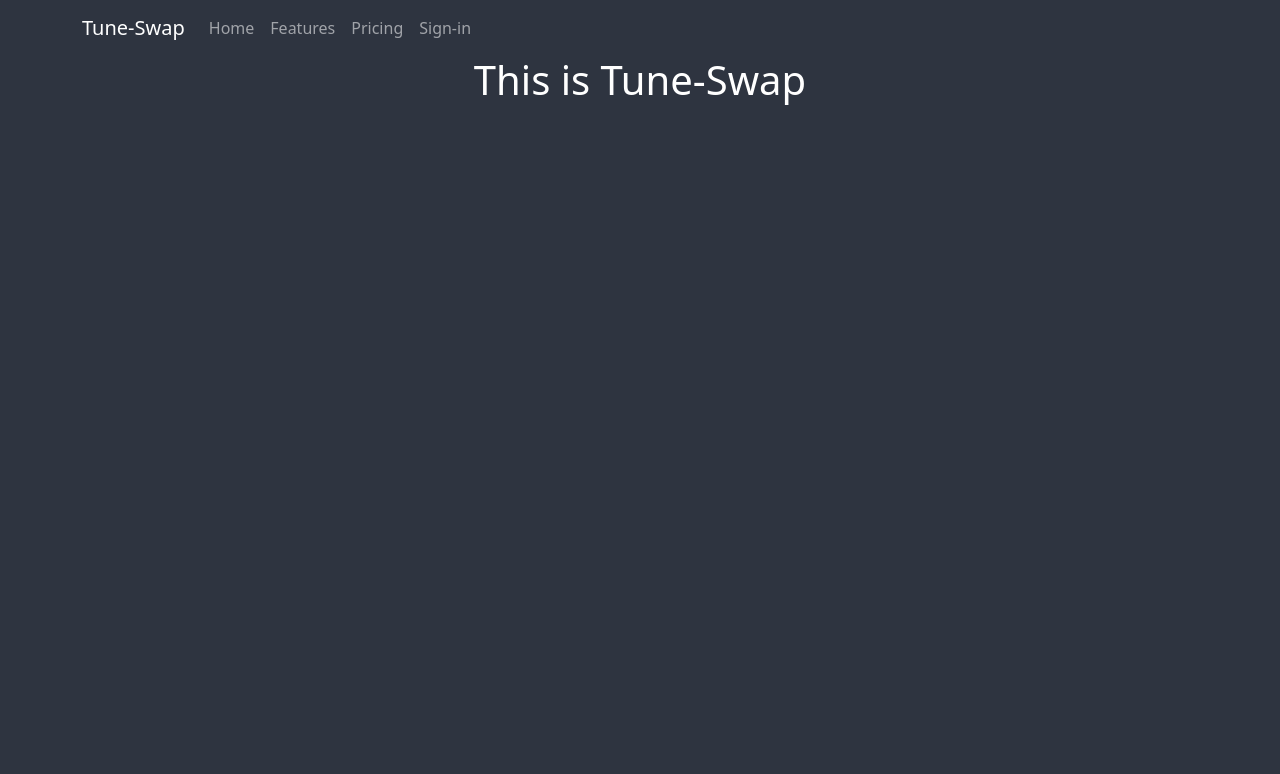
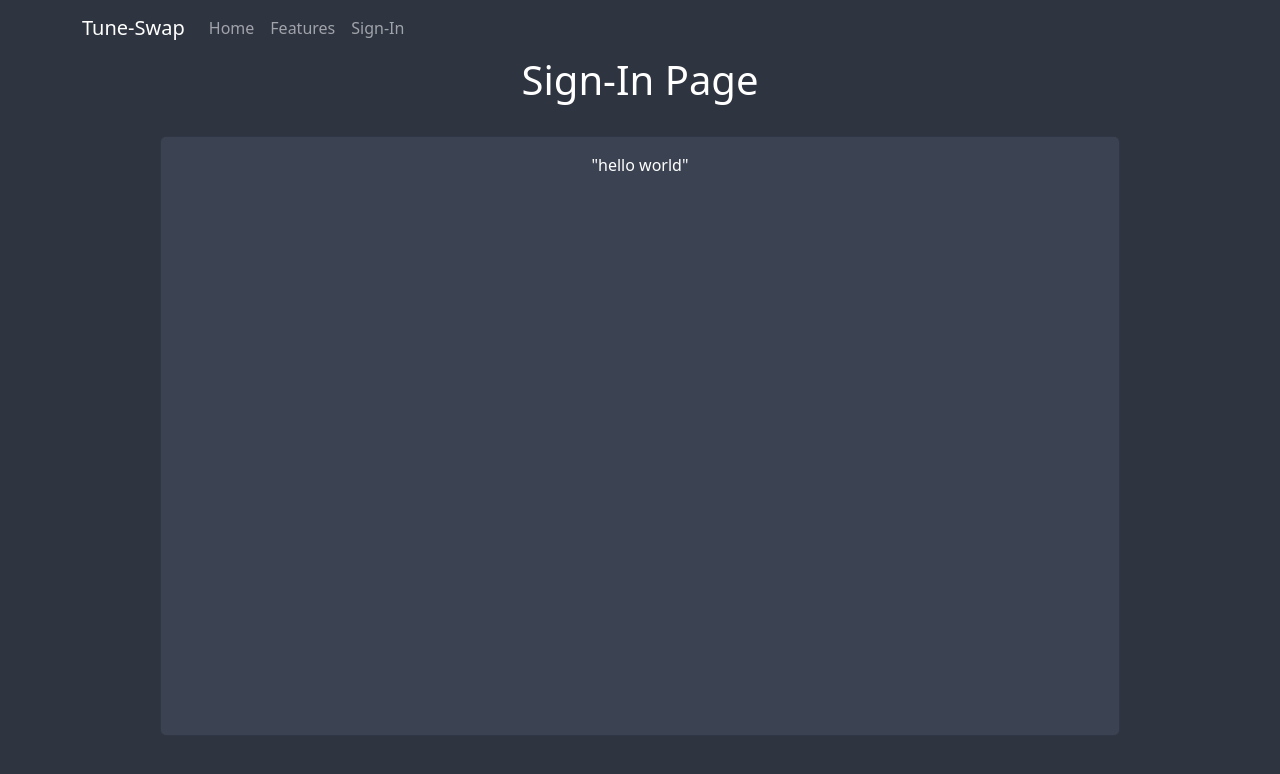
Before and after one commit to alanLherrera/tune-swap, a React (Create React App) app: page /sign-in in a window 1280 px wide. Shown: the top 774 px of the page. Built offline with nearby package versions, Linux system fonts and the light colour scheme.

Commit message:
added page routes and links in navbar

```diff
--- a/package.json
+++ b/package.json
@@ -10,6 +10,8 @@
     "react": "^18.2.0",
     "react-bootstrap": "^2.7.2",
     "react-dom": "^18.2.0",
+    "react-router-bootstrap": "^0.26.2",
+    "react-router-dom": "^6.9.0",
     "react-scripts": "5.0.1",
     "web-vitals": "^2.1.4"
   },
--- a/src/App.css
+++ b/src/App.css
@@ -8,3 +8,14 @@
 .Nav {
   background-color: #2E3440 !important;
 }
+
+.navCard {
+  height: 75vh !important;
+  width: 75vw !important;
+  background-color: #3B4252 !important;
+  margin: auto;
+}
+
+.signIn {
+  width: 100vw;
+}
--- a/src/App.js
+++ b/src/App.js
@@ -1,12 +1,30 @@
 import './App.css';
 import NavBar from './NavBar';
+import { BrowserRouter, Routes, Route } from 'react-router-dom';
+import Features from './Features';
+import SignIn from './signin';
 
 function App() {
   return (
+
+    <BrowserRouter>
     <div className="App">
       <NavBar />
-      <h1>This is Tune-Swap</h1>
+      {/* <h1>This is Tune-Swap</h1> */}
+    <Routes>
+    <Route exact path="/home" element={
+            <div> AAA </div>}/>
+    <Route exact path="/*" element={
+      <h1>This is Tune-Swap</h1>}/>
+    <Route exact path="/features" element={
+      <Features />
+    } />
+    <Route exact path="/sign-in" element={
+      <SignIn/>}/>
+    </Routes>
     </div>
+    </BrowserRouter>
+
   );
 }
 
--- /dev/null
+++ b/src/Features.js
@@ -0,0 +1,10 @@
+function Features () {
+    return(
+        <>
+            <h1>Features Page</h1>
+        </>
+
+    )
+}
+
+export default Features
--- a/src/NavBar.js
+++ b/src/NavBar.js
@@ -2,18 +2,18 @@ import Container from 'react-bootstrap/Container';
 import Nav from 'react-bootstrap/Nav';
 import Navbar from 'react-bootstrap/Navbar';
 import './App.css';
+import { Link } from 'react-router-dom';
 
 function NavBar() {
   return (
     <>
       <Navbar className='Nav' sticky="top" variant="dark">
         <Container>
-          <Navbar.Brand href="#home">Tune-Swap</Navbar.Brand>
+          <Navbar.Brand href="/">Tune-Swap</Navbar.Brand>
           <Nav className="me-auto">
-            <Nav.Link href="#home">Home</Nav.Link>
-            <Nav.Link href="#features">Features</Nav.Link>
-            <Nav.Link href="#pricing">Pricing</Nav.Link>
-            <Nav.Link href="#sign-in">Sign-in</Nav.Link>
+            <Nav.Link as={Link} to="/home">Home</Nav.Link>
+            <Nav.Link as={Link} to="/features">Features</Nav.Link>
+            <Nav.Link as={Link} to="/sign-in">Sign-In</Nav.Link>
           </Nav>
         </Container>
       </Navbar>
--- /dev/null
+++ b/src/signin.js
@@ -0,0 +1,15 @@
+import { Card } from "react-bootstrap"
+
+function SignIn () {
+    return(
+        <div className="signIn">
+            <h1>Sign-In Page</h1>
+            <br></br>
+            <Card className="navCard">
+                <Card.Body>"hello world"</Card.Body>
+            </Card>
+        </div>
+    )
+}
+
+export default SignIn
```
Also changed, not shown: 1 other file (tests, documents, lock files or other folders).
